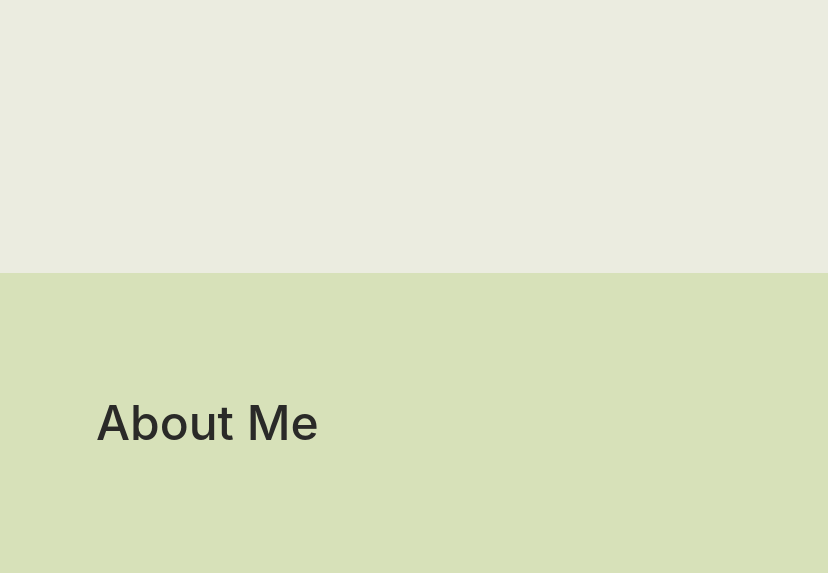
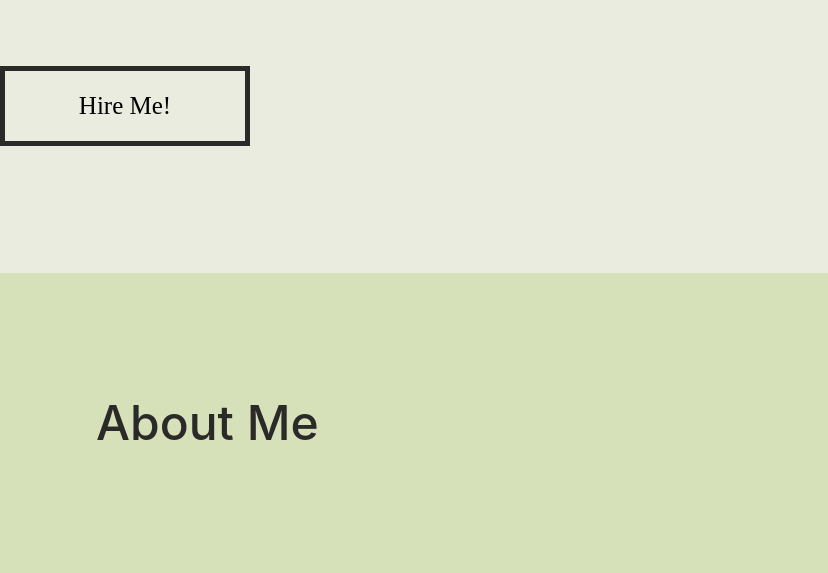
Before and after one commit to cadepawluk/portfolio, a plain HTML site: page index.html in a window 1280 px wide. Shown: the part 527-1100 px from the top of the page, without its empty margins (0-828 px from the left). Drawn offline with Linux system fonts and the light colour scheme; a web font is replaced by a local one.

Commit message:
Fix button style

```diff
--- a/style.css
+++ b/style.css
@@ -46,18 +46,10 @@ h2 {
     background-color: #EBECE0;
     width: 10em;
     height: 3.2em;
-    display: flex;
-    justify-content: center;
-    align-items: center;
     border: 5px solid #2A2A28;
     font-size: 25px;
     font-family: 'Inter Bold';
     margin: 0;
-    position:absolute;
-    top: 50%;
-    left: 50%;
-    -ms-transform: translate(-50%, -50%);
-    transform: translate(-50%, -50%);
 }
 
 
```
